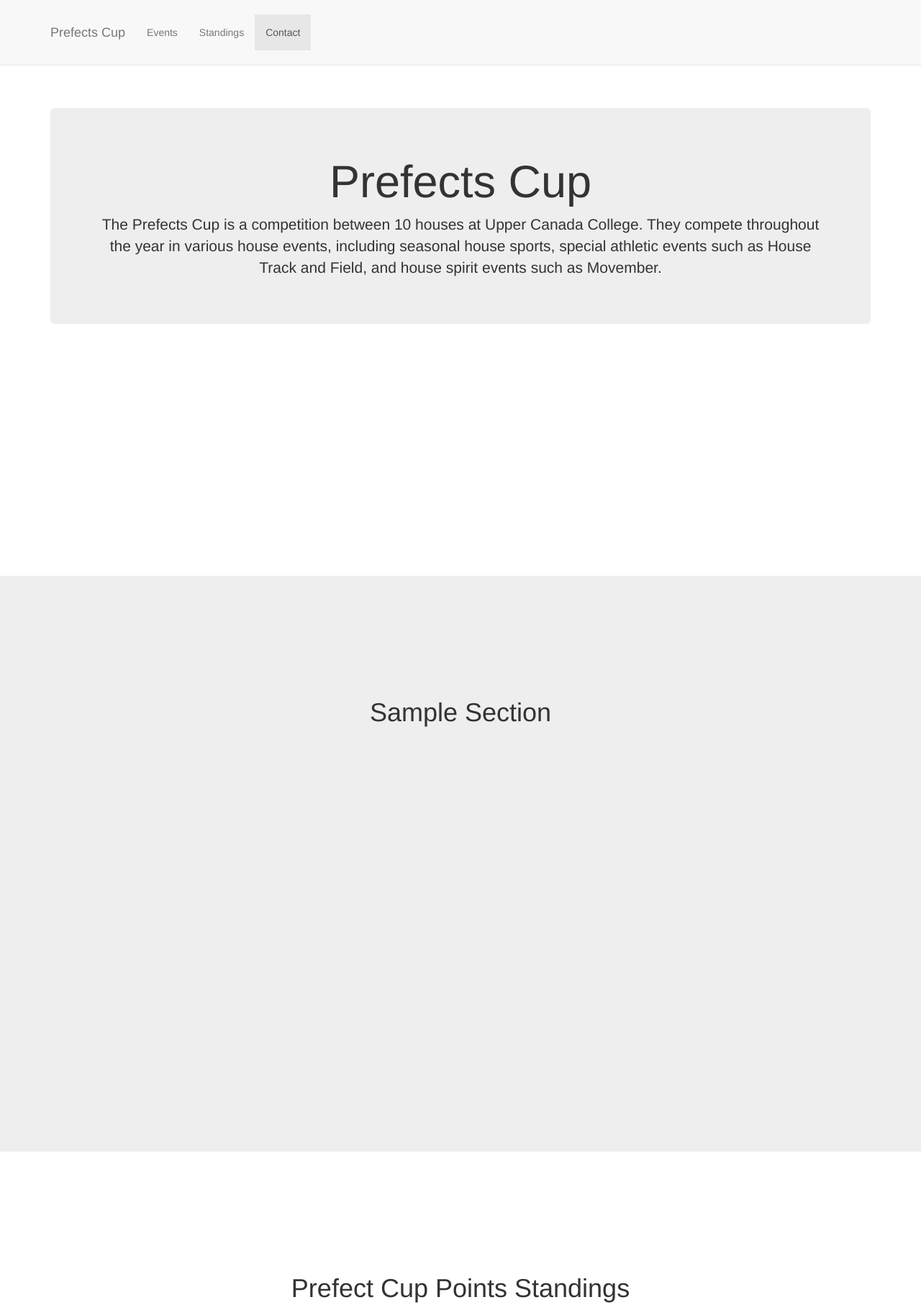
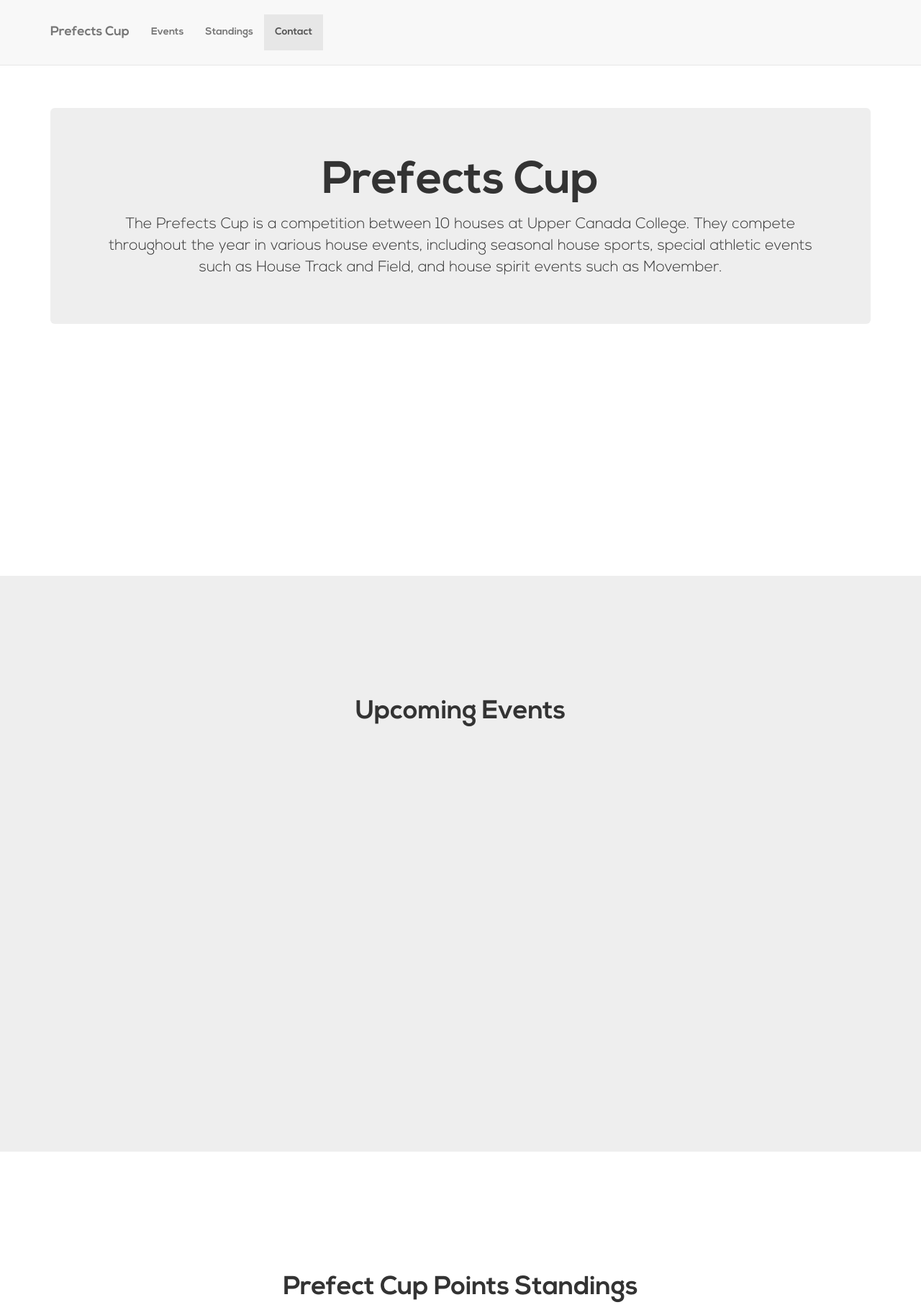
Before and after one commit to malsf21/prefects-cup-website, a PHP site: page / in a window 1280 px wide. Shown: the top 1820 px of the page at 72% size. Run offline with PHP 8.4, Linux system fonts and the light colour scheme.

Commit message:
fixes up some fonts

```diff
--- a/css/base.css
+++ b/css/base.css
@@ -15,10 +15,6 @@
 	color:inherit;
 	text-decoration:none;
 }
-h
-body{
-	font-family:Nexa;
-}
 :target:before {
 	content:"";
 	display:block;
@@ -32,16 +28,22 @@
 body {
     width: 100%;
     height: 100%;
+    font-family:Nexa;
 }
 
 html {
     width: 100%;
     height: 100%;
 }
+h1,h2{
+	font-weight: bold;
+}
+
 
 @media(min-width:767px) {
     .navbar {
         padding: 20px 0;
+        font-weight: bold;
         -webkit-transition: background .5s ease-in-out,padding .5s ease-in-out;
         -moz-transition: background .5s ease-in-out,padding .5s ease-in-out;
         transition: background .5s ease-in-out,padding .5s ease-in-out;
--- a/index.html
+++ b/index.html
@@ -51,22 +51,14 @@
 
 		<section id="events" class="section-two">
 			<div class="container">
-				<div class="row">
-					<div class="col-lg-12">
-						<h1>Sample Section</h1>
-					</div>
-				</div>
+				<h1>Upcoming Events</h1>
 			</div>
 		</section>
 
 		<section id="standings" class="section-one">
 			<div class="container">
-				<div class="row">
-					<div class="col-lg-12">
-						<h1>Prefect Cup Points Standings</h1>
-						<div id="houseStandings" style="height:100%;"></div>
-					</div>
-				</div>
+				<h1>Prefect Cup Points Standings</h1>
+				<div id="houseStandings" style="height:100%;"></div>
 			</div>
 		</section>
 
@@ -74,7 +66,8 @@
 			<div class="container">
 				<div class="row">
 					<div class="col-lg-12">
-						<h1>Sample Section</h1>
+						<h2>Thanks for reading</h2>
+						<h1>Need to contact us?</h1>
 					</div>
 				</div>
 			</div>
```
